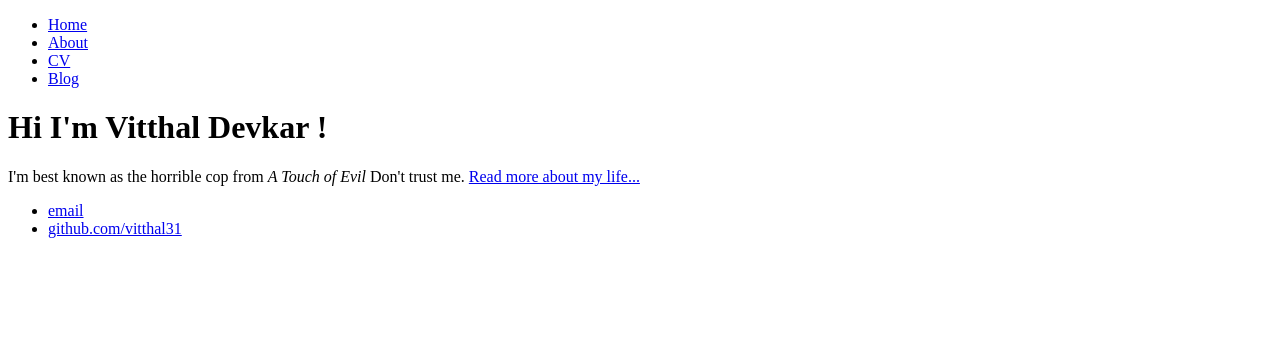
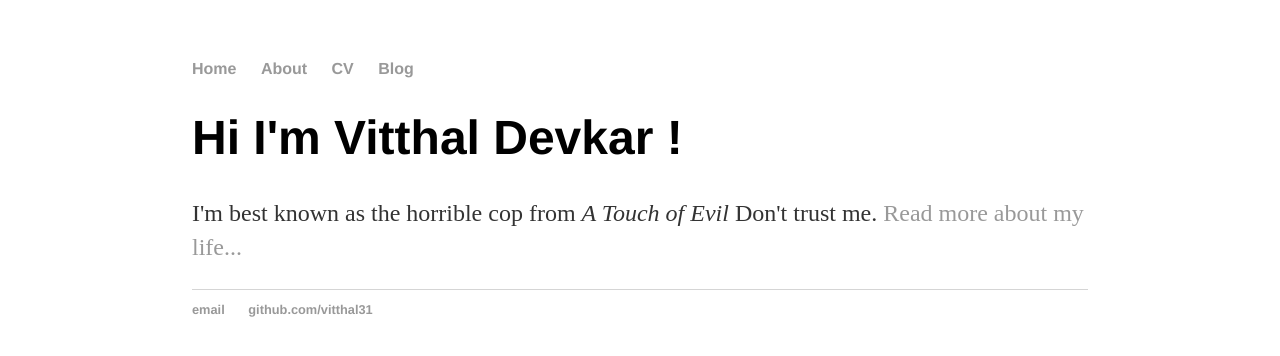
Before and after one commit to vitthal31/vitthal31.github.io, a plain HTML site: page index.html in a window 1280 px wide. Drawn offline with Linux system fonts and the light colour scheme.

Commit message:
liked main css file

```diff
--- a/index.html
+++ b/index.html
@@ -1,7 +1,9 @@
 <!DOCTYPE html>
 <html>
 	<head>
-		<title>Hank Quinlan, Horrible Cop</title>
+		<title>Vitthal Devkar</title>
+		<!-- link to main stylesheet -->
+		<link rel="stylesheet" type="text/css" href="/css/main.css">
 	</head>
 	<body>
 		<nav>
```
